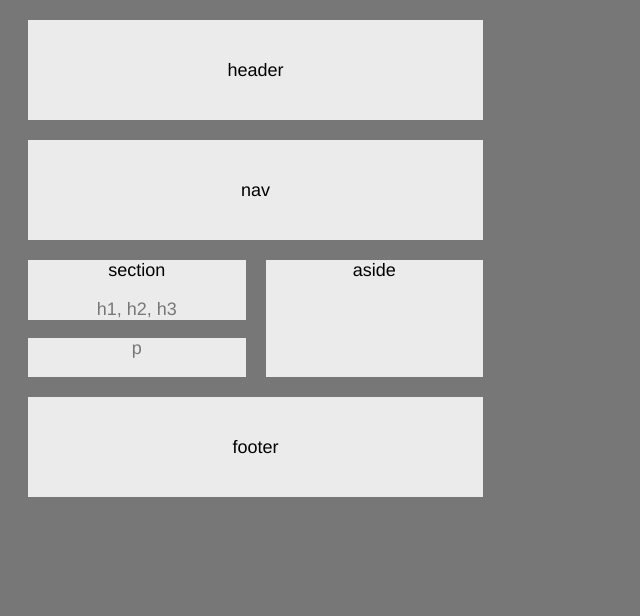
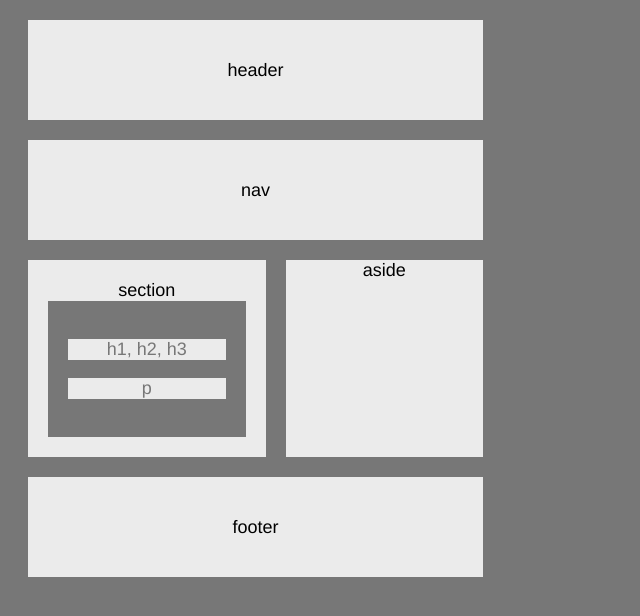
Before and after one commit to Bwedeward/HW-Wireframe, a plain HTML site: page index.html in a window 1280 px wide. Shown: the whole page, without its empty margins (0-640 px from the left). Drawn offline with Linux system fonts and the light colour scheme.

Commit message:
inserting inner boxes

```diff
--- a/index.html
+++ b/index.html
@@ -18,7 +18,7 @@
         <div class="container">
             <section>
                 section
-                <article class="container-column">
+                <article>
                     <p>h1, h2, h3</p>
                     <p>p</p>
                 </article>
--- a/style.css
+++ b/style.css
@@ -25,6 +25,7 @@
       flex: 1;
       margin-right: 10px;
       margin-left: 20px;
+      padding: 20px;
   }
 
   aside {
@@ -36,6 +37,7 @@
   article {
       background-color: #777;
       color: #ebebeb;
+      padding: 20px;
   }
 
   p {
```
